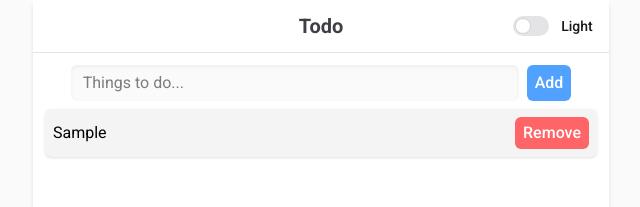
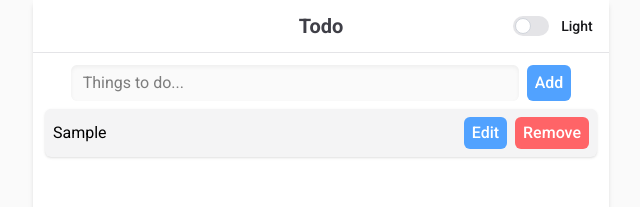
Before and after one commit to xKenjiR/todo-list, a React (Vite) app: page / in a window 1280 px wide. Both pictures are taken after typing "Sample" into the empty fields and a click on the button "Add". Shown: the top 207 px of the page, without its empty margins (319-959 px from the left). Built offline with nearby package versions, Linux system fonts and the light colour scheme.

Commit message:
create edit button

```diff
--- a/src/Body.tsx
+++ b/src/Body.tsx
@@ -39,6 +39,11 @@ const Body = () => {
     updateTodos(newTodos);
   };
 
+  const editTodo = (todo: TodoItem) => {
+    const newTodos = todos.map((to) => (to.id === todo.id ? todo : to));
+    updateTodos(newTodos);
+  };
+
   const removeTodo = (id: number) => {
     let newId: number = 1;
     const newTodos: TodoItem[] = [];
@@ -54,7 +59,12 @@ const Body = () => {
   return (
     <div className="p-3">
       <Input addTodo={addTodo} />
-      <List todos={todos} toggleTodo={toggleTodo} removeTodo={removeTodo} />
+      <List
+        todos={todos}
+        toggleTodo={toggleTodo}
+        removeTodo={removeTodo}
+        editTodo={editTodo}
+      />
     </div>
   );
 };
--- a/src/List.tsx
+++ b/src/List.tsx
@@ -1,12 +1,14 @@
 import type { TodoItem } from "./Body";
+import Todo from "./Todo";
 
 interface Props {
   todos: TodoItem[];
   toggleTodo: (id: number) => void;
   removeTodo: (id: number) => void;
+  editTodo: (todo: TodoItem) => void;
 }
 
-const List = ({ todos, toggleTodo, removeTodo }: Props) => {
+const List = ({ todos, toggleTodo, removeTodo, editTodo }: Props) => {
   const newTodos: TodoItem[] = [];
   const doneTodos: TodoItem[] = [];
 
@@ -17,32 +19,22 @@ const List = ({ todos, toggleTodo, removeTodo }: Props) => {
   return (
     <ul className="mt-2 flex flex-col gap-2">
       {newTodos.map((todo) => (
-        <li onClick={() => toggleTodo(todo.id)} key={todo.id} className="todo">
-          <span>{todo.message}</span>
-          <button
-            onClick={(e) => {
-              e.stopPropagation();
-              removeTodo(todo.id);
-            }}
-            className="todo-button"
-          >
-            Remove
-          </button>
-        </li>
+        <Todo
+          key={todo.id}
+          todo={todo}
+          toggleTodo={toggleTodo}
+          removeTodo={removeTodo}
+          editTodo={editTodo}
+        />
       ))}
       {doneTodos.map((todo) => (
-        <li onClick={() => toggleTodo(todo.id)} key={todo.id} className="todo">
-          <span className="line-through opacity-50">{todo.message}</span>
-          <button
-            onClick={(e) => {
-              e.stopPropagation();
-              removeTodo(todo.id);
-            }}
-            className="todo-button"
-          >
-            Remove
-          </button>
-        </li>
+        <Todo
+          key={todo.id}
+          todo={todo}
+          toggleTodo={toggleTodo}
+          removeTodo={removeTodo}
+          editTodo={editTodo}
+        />
       ))}
     </ul>
   );
--- /dev/null
+++ b/src/Todo.tsx
@@ -0,0 +1,82 @@
+import { useEffect, useRef, useState } from "react";
+import type { TodoItem } from "./Body";
+
+interface Props {
+  todo: TodoItem;
+  toggleTodo: (id: number) => void;
+  removeTodo: (id: number) => void;
+  editTodo: (todo: TodoItem) => void;
+}
+
+const Todo = ({ todo, toggleTodo, removeTodo, editTodo }: Props) => {
+  const [editing, setEditing] = useState(false);
+  const editRef = useRef<HTMLInputElement>(null);
+
+  useEffect(() => {
+    if (editRef.current) {
+      editRef.current.value = todo.message;
+      editRef.current.focus();
+    }
+  }, [editing]);
+
+  return (
+    <li onClick={() => !editing && toggleTodo(todo.id)} className="todo">
+      {editing ? (
+        <input
+          ref={editRef}
+          className="w-full px-2 py-1 inset-shadow-sm bg-white outline-none"
+        />
+      ) : (
+        <span className={todo.done ? "line-through opacity-50" : ""}>
+          {todo.message}
+        </span>
+      )}
+      {editing ? (
+        <div className="flex gap-2">
+          <button
+            onClick={() => {
+              setEditing(false);
+            }}
+            className="red-button"
+          >
+            Cancel
+          </button>
+          <button
+            onClick={() => {
+              if (editRef.current) {
+                editTodo({ ...todo, message: editRef.current.value });
+                setEditing(false);
+              }
+            }}
+            className="green-button"
+          >
+            Save
+          </button>
+        </div>
+      ) : (
+        <div className="flex gap-2">
+          <button
+            onClick={(e) => {
+              e.stopPropagation();
+              setEditing(!editing);
+            }}
+            className="blue-button"
+          >
+            Edit
+          </button>
+          <button
+            onClick={(e) => {
+              e.stopPropagation();
+              removeTodo(todo.id);
+            }}
+            className="red-button"
+          >
+            Remove
+          </button>
+        </div>
+      )}
+    </li>
+  );
+};
+
+export default Todo;
--- a/src/index.css
+++ b/src/index.css
@@ -8,9 +8,17 @@ body {
 }
 
 .todo {
-  @apply flex justify-between items-center p-2 rounded-md bg-zinc-100 hover:bg-zinc-200 dark:bg-zinc-700 dark:hover:bg-zinc-600 dark:text-white shadow-sm cursor-pointer transition-colors;
+  @apply flex gap-2 justify-between items-center p-2 rounded-md bg-zinc-100 hover:bg-zinc-200 dark:bg-zinc-700 dark:hover:bg-zinc-600 dark:text-white shadow-sm cursor-pointer transition-colors;
 }
 
-.todo-button {
+.red-button {
   @apply px-2 py-1 rounded-md bg-red-400 hover:bg-red-500 dark:bg-red-800 dark:hover:bg-red-700 font-medium text-white cursor-pointer transition-colors;
 }
+
+.blue-button {
+  @apply px-2 py-1 rounded-md bg-blue-400 hover:bg-blue-500 dark:bg-blue-800 dark:hover:bg-blue-700 font-medium text-white cursor-pointer transition-colors;
+}
+
+.green-button {
+  @apply px-2 py-1 rounded-md bg-green-500 hover:bg-green-600 dark:bg-green-800 dark:hover:bg-green-700 font-medium text-white cursor-pointer transition-colors;
+}
```
